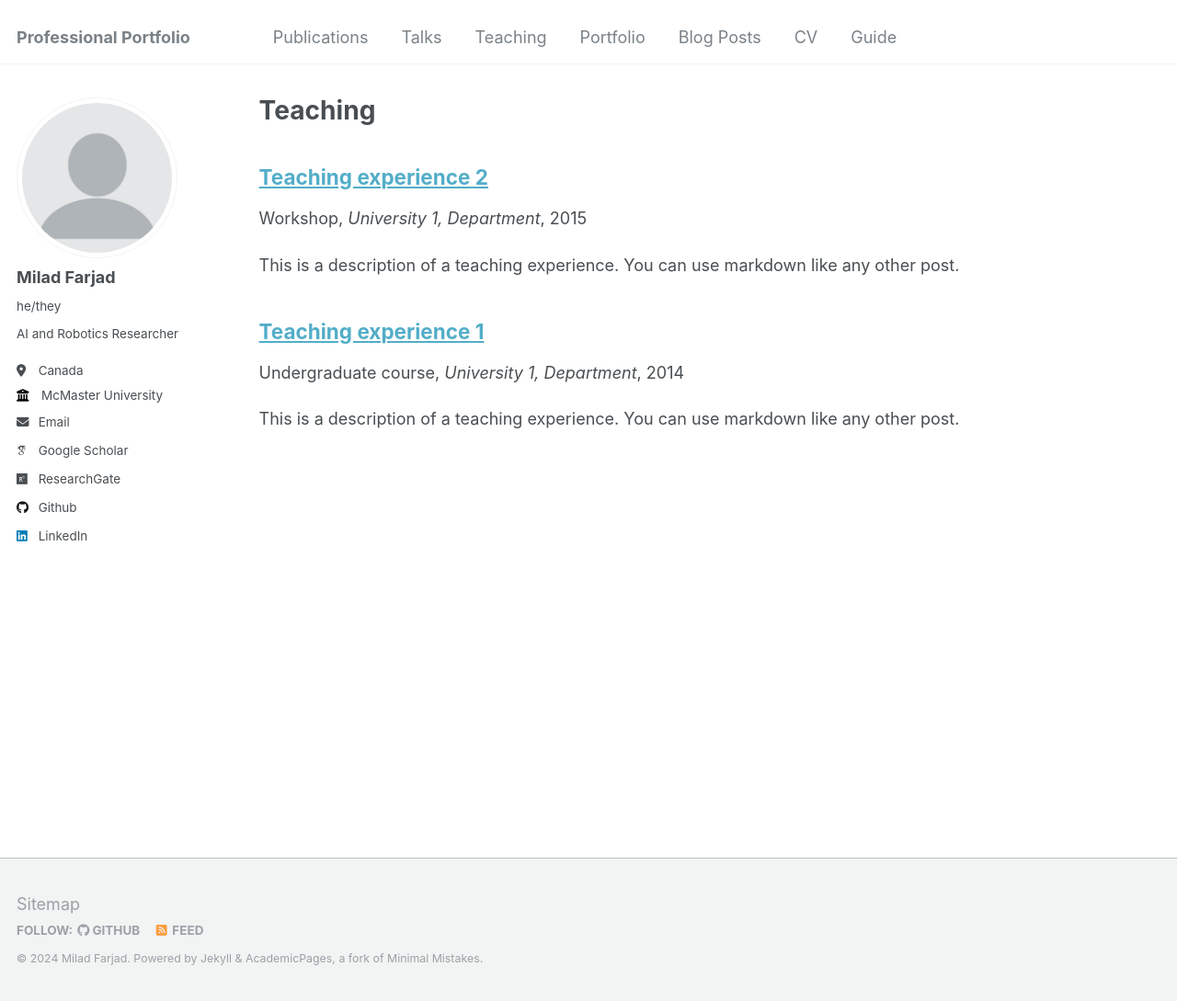
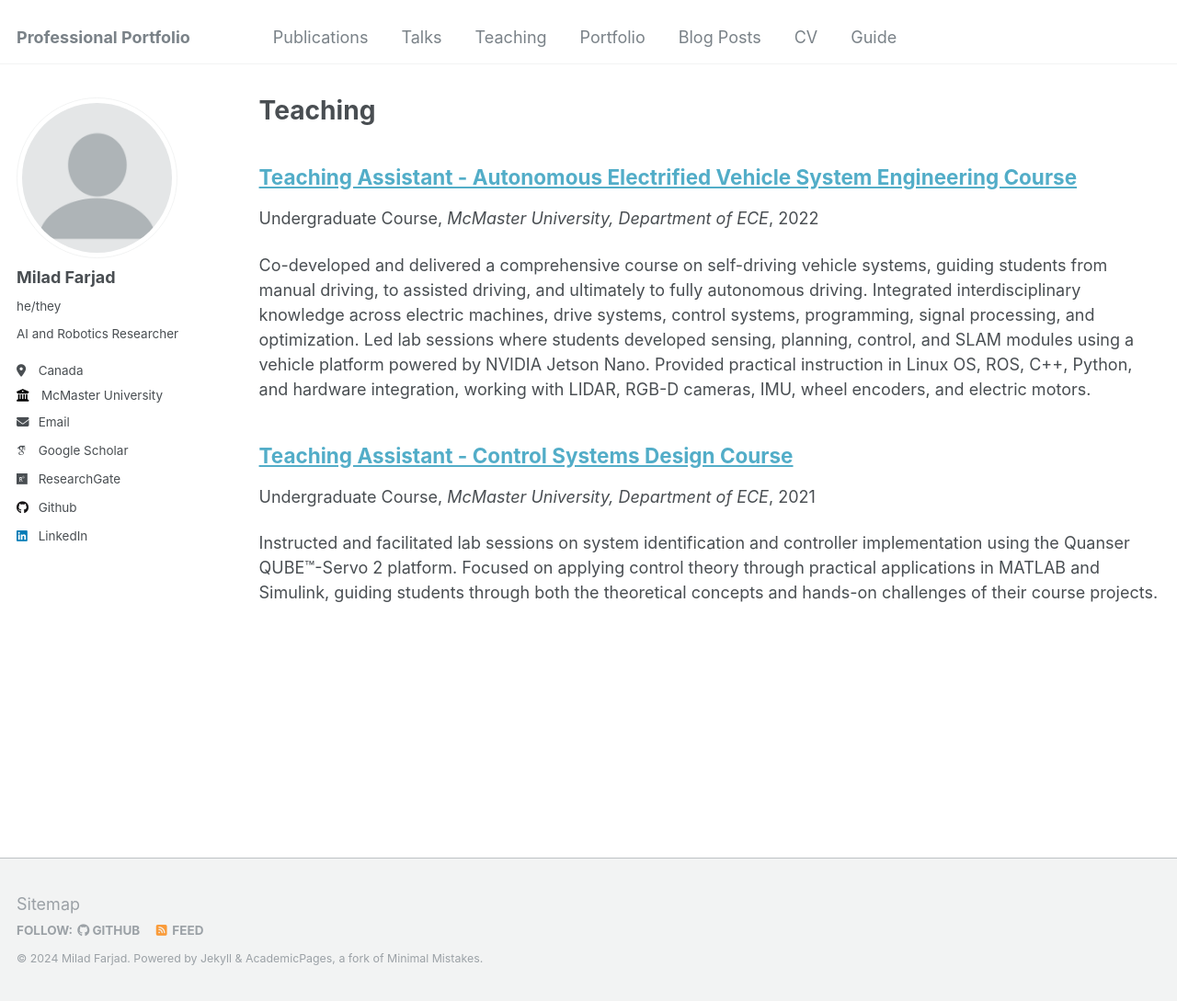
Before and after one commit to mylad13/mylad13.github.io, a Jekyll site: the page built from _pages/teaching.html, in a window 1280 px wide and 1089 px high. Shown: the whole window at 92% size. Built offline with Jekyll 4.4.1, drawn with Linux system fonts in a browser that asks for light colours; some web fonts are replaced.

Commit message:
teaching added, cv updated

```diff
--- a/_teaching/2014-spring-teaching-1.md
+++ /dev/null
@@ -1,20 +0,0 @@
----
-title: "Teaching experience 1"
-collection: teaching
-type: "Undergraduate course"
-permalink: /teaching/2014-spring-teaching-1
-venue: "University 1, Department"
-date: 2014-01-01
-location: "City, Country"
----
-
-This is a description of a teaching experience. You can use markdown like any other post.
-
-Heading 1
-======
-
-Heading 2
-======
-
-Heading 3
-======
--- a/_teaching/2015-spring-teaching-2.md
+++ /dev/null
@@ -1,20 +0,0 @@
----
-title: "Teaching experience 2"
-collection: teaching
-type: "Workshop"
-permalink: /teaching/2015-spring-teaching-1
-venue: "University 1, Department"
-date: 2015-01-01
-location: "City, Country"
----
-
-This is a description of a teaching experience. You can use markdown like any other post.
-
-Heading 1
-======
-
-Heading 2
-======
-
-Heading 3
-======
--- /dev/null
+++ b/_teaching/2021-2024-4CL4.md
@@ -0,0 +1,11 @@
+---
+title: "Teaching Assistant - Control Systems Design Course"
+collection: teaching
+type: "Undergraduate Course"
+permalink: /teaching/2021-2024-4CL4
+venue: "McMaster University, Department of ECE"
+date: 2021-09-01
+location: "Hamilton, Canada"
+---
+
+Instructed and facilitated lab sessions on system identification and controller implementation using the Quanser QUBE™-Servo 2 platform. Focused on applying control theory through practical applications in MATLAB and Simulink, guiding students through both the theoretical concepts and hands-on challenges of their course projects.
--- /dev/null
+++ b/_teaching/2022-2024-3EY4.md
@@ -0,0 +1,11 @@
+---
+title: "Teaching Assistant - Autonomous Electrified Vehicle System Engineering Course"
+collection: teaching
+type: "Undergraduate Course"
+permalink: /teaching/2022-2024-3EY4
+venue: "McMaster University, Department of ECE"
+date: 2022-01-01
+location: "Hamilton, Canada"
+---
+
+Co-developed and delivered a comprehensive course on self-driving vehicle systems, guiding students from manual driving, to assisted driving, and ultimately to fully autonomous driving. Integrated interdisciplinary knowledge across electric machines, drive systems, control systems, programming, signal processing, and optimization. Led lab sessions where students developed sensing, planning, control, and SLAM modules using a vehicle platform powered by NVIDIA Jetson Nano. Provided practical instruction in Linux OS, ROS, C++, Python, and hardware integration, working with LIDAR, RGB-D cameras, IMU, wheel encoders, and electric motors.
```
Also changed, not shown: _pages/cv.md (+1 -1 lines), _publications/2010-10-01-paper-title-number-2.md (deleted, +0 -14 lines), _publications/2024-10-01-CATMiP.md (added, +14 -0 lines).
